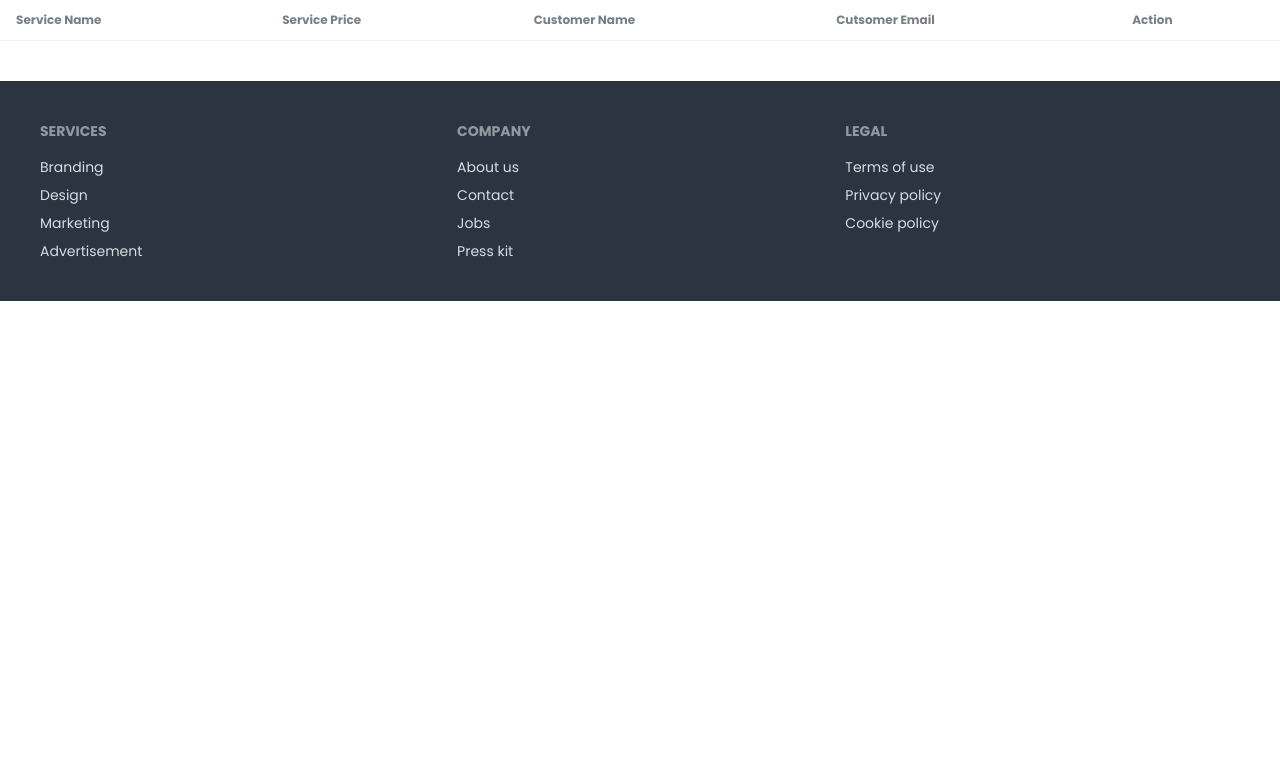
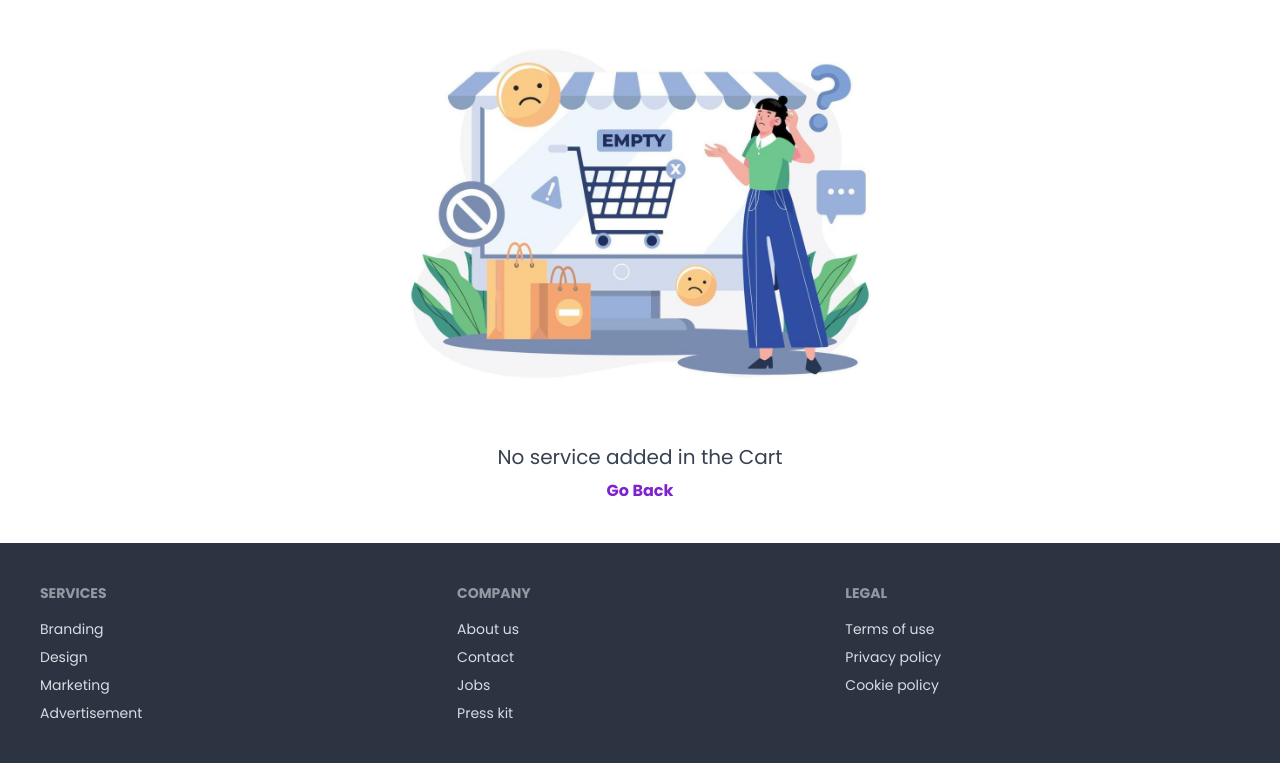
Before and after one commit to delwarJnu11/household_service_app, a Django app: page /services/cart/ in a window 1280 px wide. Shown: the part 72-835 px from the top of the page. Before the commit the page ends 373 px from the top, so only its background shows below. Run offline with Django 5.2, Linux system fonts and the light colour scheme; a user stored in the database is signed in; data comes from the database, SQL or seed files in the repository; both versions use the stored data as it was after the commit; lists and menus that the app fills with data are empty; some libraries are stand-ins or nearby versions.

Commit message:
fixed some issue

```diff
--- a/account/urls.py
+++ b/account/urls.py
@@ -8,5 +8,5 @@ urlpatterns = [
     path('login/', UserLoginView.as_view(), name='login'),
     path('logout/', UserLogoutView.as_view(), name='logout'),
     path('profile/update_profile/', UserUpdateView.as_view(), name='profile'),
-    path('make_admin/', make_admin, name='admin'),
+    path('make_admin/', make_admin, name='make_admin'),
 ]
--- a/account/views.py
+++ b/account/views.py
@@ -52,7 +52,7 @@ class UserLogoutView(View):
         if request.user.is_authenticated:
             logout(request)
             messages.success(self.request, 'user logged out successful.')
-            return redirect('login')
+            return redirect('account:login')
 
 class UserUpdateView(FormView):
     template_name = 'account/form.html'
--- a/core/templates/navbar.html
+++ b/core/templates/navbar.html
@@ -18,7 +18,7 @@
           <a href="{% url "cart_items" %}" class="block font-semibold mt-4 lg:inline-block lg:mt-0 text-purple-600 hover:text-red-600 hover:font-black mr-4">All Cart Items</a>
         </li>
         <li>
-          <a href="{% url "admin" %}" class="block font-semibold mt-4 lg:inline-block lg:mt-0 text-purple-600 hover:text-red-600 hover:font-black mr-4">Make Admin</a>
+          <a href="{% url 'account:make_admin' %}" class="block font-semibold mt-4 lg:inline-block lg:mt-0 text-purple-600 hover:text-red-600 hover:font-black mr-4">Make Admin</a>
         </li>
         {% endif %}
       </ul>
@@ -40,7 +40,7 @@
           <a href="{% url "cart_items" %}" class="block font-semibold mt-4 lg:inline-block lg:mt-0 text-purple-600 hover:text-red-600 hover:font-black mr-4">All Cart Items</a>
         </li>
         <li>
-          <a href="{% url "admin" %}" class="block font-semibold mt-4 lg:inline-block lg:mt-0 text-purple-600 hover:text-red-600 hover:font-black mr-4">Make Admin</a>
+          <a href="{% url 'account:make_admin' %}" class="block font-semibold mt-4 lg:inline-block lg:mt-0 text-purple-600 hover:text-red-600 hover:font-black mr-4">Make Admin</a>
         </li>
         {% endif %}
           <div class="flex">
--- a/household_service_app/settings.py
+++ b/household_service_app/settings.py
@@ -138,6 +138,7 @@ STATIC_URL = 'static/'
 STATICFILES_DIRS = [
     BASE_DIR / "account/static",
     BASE_DIR / "core/static",
+    BASE_DIR / "service/static",
 ]
 
 MEDIA_URL = 'media/'
--- a/service/templates/service/cart.html
+++ b/service/templates/service/cart.html
@@ -1,10 +1,12 @@
 {% extends "base.html" %}
 {% load humanize %}
+{% load static %}
 
 {% block page_title %}Cart{% endblock page_title %}
 
 {% block content %}
-<div class="overflow-x-auto">
+{% if items|length > 0 %}
+  <div class="overflow-x-auto">
   <table class="table">
     <!-- head -->
     <thead>
@@ -43,4 +45,11 @@
     </tbody>
   </table>
 </div>
+{% else %}
+  <div class="flex flex-col items-center justify-center md:w-1/2 mx-auto">
+    <img src="{% static "images/cart.jpg" %}" alt="Empty Cart" class="mb-4 max-w-full">
+    <h2 class="text-xl text-gray-700 mb-2">No service added in the Cart</h2>
+    <a href="{% url "home" %}" class="text-purple-700 font-bold hover:underline">Go Back</a>
+</div>
+{% endif %}
 {% endblock content %}
--- a/service/templates/service/service_details.html
+++ b/service/templates/service/service_details.html
@@ -15,7 +15,7 @@
                 {% if service.reviews.exists %}
                 <p class="my-2 "> <strong>Avg. Ratings : {{ service.average_rating|stars }}</strong> </p>
                 {% endif %}
-                <p class="my-2 ">Price: <strong>{{service.price}}</strong> TK.</p>
+                <p class="my-2 ">Price: <strong>৳ {{service.price}}</strong></p>
                 <p class="my-2 ">Category: <strong>{{service.category.name}}</strong></p>
                 <div class="card-actions mt-4">
                     <a href="{% url "add_to_cart" service.id %}" class="inline-block font-medium text-sm px-6 py-3 leading-none bg-purple-600 rounded text-white border-white hover:border-transparent hover:text-dark hover:bg-red-600 mt-4 lg:mt-0">Add to Cart</a>
@@ -33,6 +33,7 @@
                     <strong class="font-medium">{{review.customer_name}}</strong>
                     <small class="text-gray-500 text-sm"> ({{review.created_on|date:"jS F Y h:i A"}})</small>
                 </p>
+                <p class="my-2 "> <strong>{{ review.rating|stars }}</strong> </p>
                 <q class="text-gray-800">{{review.text}}</q>
             </div>
         {% endfor %}
```
Also changed, not shown: service/templates/service/admin_cart.html (+9 -0 lines), account/images/github.png (added), db.sqlite3, service/static/images/cart.jpg (added). Lines whose indentation alone changed are shown as unchanged.
